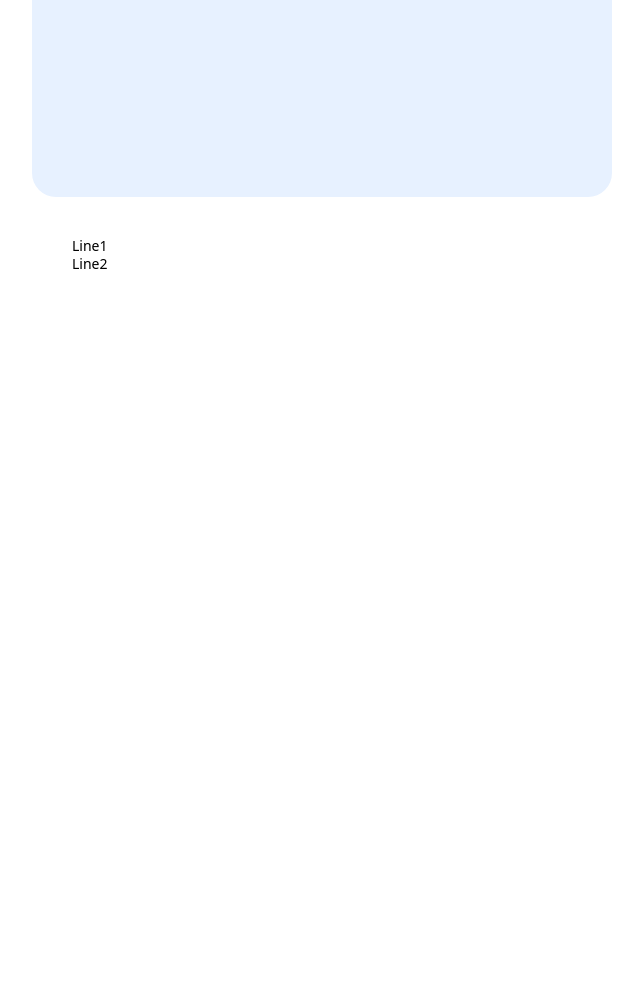
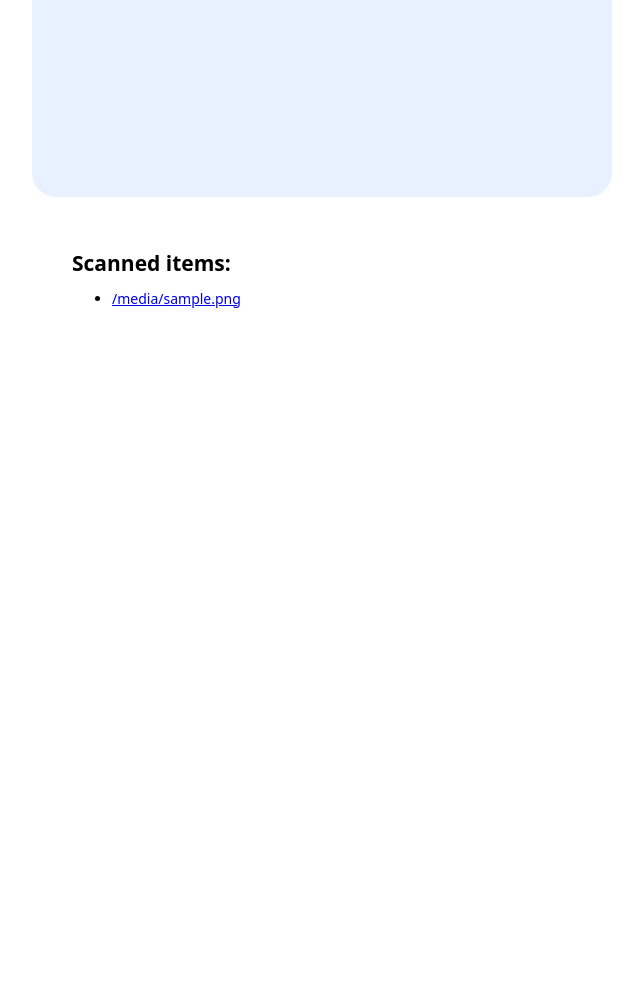
Before and after one commit to 44digits/dockerfiles, a Python web app: template scanner/flask/templates/index.html in a window 1280 px wide. Shown: the part 595-1584 px from the top of the page, without its empty margins (318-961 px from the left). Run offline with Jinja, Linux system fonts and the light colour scheme; the template is opened without the code that fills it: most values are stand-ins (such as "Sample title", 1, 10 or a date in 2020).

Commit message:
added loop to display file list as links

```diff
--- a/scanner/flask/templates/index.html
+++ b/scanner/flask/templates/index.html
@@ -348,11 +348,14 @@
             </div>
          </div>
       </div>
-
       <div class="Content__WidgetContainer-sc-3sh3bs-2 RWsCS">
          <div style="min-height: 100%; box-shadow: none; border-radius: 24px; padding: 40px;" class="WidgetBackground__Container-sc-1ho7q3r-0 hsrHoI">
-             Line1<br>
-            Line2<br>
+             <h2>Scanned items:</h2>
+             <ul>
+                {% for _file in filelist %}
+                <li><a href="{{ filepath }}/{{ _file|e }}">{{ _file|e }}</a></li>
+                {% endfor %}
+             </ul>
         </div>
       </div>
    </body>
```
